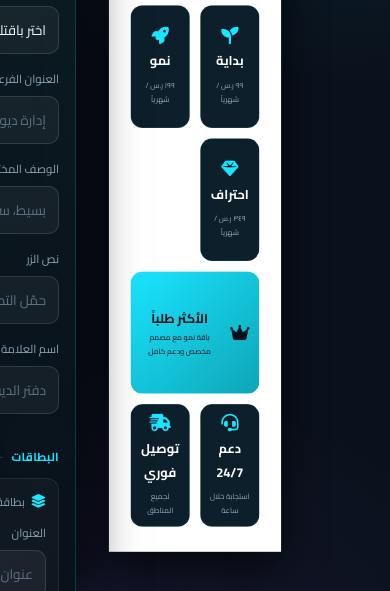
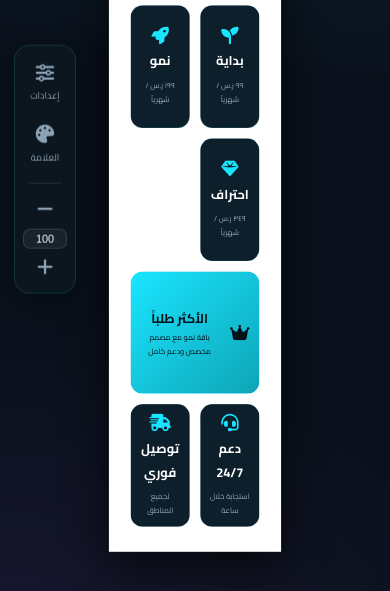
Before and after one commit to abnmazin/any-design, a website built with Vite: page templates/bento/bento.html in a window 390 px wide. Shown: the part 253-844 px from the top of the page. Built offline with nearby package versions, Linux system fonts and the light colour scheme; a web font is replaced by a local one.

```diff
--- a/assets/css/site.css
+++ b/assets/css/site.css
@@ -95,16 +95,8 @@
 .editor-page { max-width: 100%; height: 100vh; padding-top: 60px; overflow: hidden; }
 
 /* ---- Global top navbar (editor chrome) ---- */
-.editor-top-bar {
-  position: fixed; top: 0; left: 0; right: 0;
-  height: 60px; z-index: 1000;
-  display: flex; align-items: center; justify-content: space-between;
-  padding: 0 20px;
-  background: rgba(255, 255, 255, 0.05);
-  backdrop-filter: blur(10px);
-  -webkit-backdrop-filter: blur(10px);
-  border-bottom: 1px solid rgba(255, 255, 255, 0.1);
-}
+/* The .editor-top-bar itself is injected by ui-config.js buildUI() STYLE.
+   Only the shared helper classes for its children live here. */
 .editor-top-bar .top-bar-center {
   color: var(--muted); font-size: 0.85rem; font-weight: 600;
   white-space: nowrap; overflow: hidden; text-overflow: ellipsis;
@@ -128,51 +120,9 @@
 .logo-box i { color: inherit; }
 
 /* ---- Canva-style tool rail (left sidebar) ---- */
-.tool-rail {
-  position: fixed; left: 0; top: 60px; height: calc(100vh - 60px); width: 76px;
-  background: rgba(9, 17, 26, 0.98);
-  backdrop-filter: blur(10px);
-  -webkit-backdrop-filter: blur(10px);
-  border-right: 1px solid rgba(255, 255, 255, 0.1);
-  display: flex; flex-direction: column; align-items: center;
-  padding: 16px 0; gap: 6px; z-index: 300;
-}
-.tool-rail button {
-  width: 64px; padding: 10px 4px; border: none; border-radius: 12px;
-  background: transparent; color: var(--muted); cursor: pointer;
-  display: flex; flex-direction: column; align-items: center; gap: 6px;
-  font-family: inherit; transition: transform 0.15s ease, color 0.15s ease, background 0.15s ease;
-}
-.tool-rail button i { font-size: 1.15rem; }
-.tool-rail button span { font-size: 0.6rem; font-weight: 700; }
-.tool-rail button:hover { color: #fff; background: rgba(255, 255, 255, 0.08); }
-.tool-rail button:active { transform: scale(0.95); }
-.tool-rail button.active { color: #fff; background: rgba(255, 255, 255, 0.1); }
-
-.tool-rail .rail-history {
-  display: flex; gap: 4px; align-items: center; justify-content: center;
-  width: 100%; padding-top: 8px;
-}
-.tool-rail .rail-history button {
-  width: 30px; height: 30px; padding: 0; border-radius: 8px;
-  display: flex; align-items: center; justify-content: center;
-}
-
-/* Zoom control pinned to the bottom of the rail */
-.tool-rail .rail-zoom {
-  margin-top: auto; display: flex; flex-direction: column; align-items: center;
-  gap: 6px; padding-top: 10px; width: 100%;
-}
-.tool-rail .rail-zoom button {
-  width: 34px; height: 30px; padding: 0; border-radius: 8px;
-  display: flex; align-items: center; justify-content: center;
-}
-.tool-rail .rail-zoom #zoomValue {
-  width: 46px; padding: 3px 0; text-align: center;
-  background: rgba(255, 255, 255, 0.06); border: 1px solid rgba(255, 255, 255, 0.12);
-  border-radius: 7px; color: var(--text); font-size: 0.72rem; font-family: inherit;
-}
-.tool-rail .rail-zoom #zoomValue:focus { outline: none; border-color: var(--cyan); }
+/* Tool rail is now injected as a floating pill by ui-config.js buildUI(). */
+/* The .tool-rail styles below are intentionally minimal — the authoritative
+   styles live in the injected STYLE block in ui-config.js. */
 
 /* Docking note: the tool rail and drawer are fixed-positioned; the canvas is
    centered within the available space by updateCanvasScale() in JS. */
--- a/assets/js/interactions.js
+++ b/assets/js/interactions.js
@@ -37,10 +37,13 @@
     const w = wrapper.offsetWidth;
     const h = wrapper.offsetHeight;
     if (!w || !h) return;
-    // Available viewport space minus the tool rail and open drawer.
-    const rail = 76;
-    const drawerW = drawer && drawer.classList.contains('open') ? 300 : 0;
-    const availW = window.innerWidth - rail - drawerW;
+    // Available viewport space minus the floating rail's footprint and, when
+    // open, the sidebar's width. The rail is a 62px pill 14px from the left edge.
+    const railInset = 14;
+    const railW = 62;
+    const sideGap = 12;
+    const drawerW = drawer && drawer.classList.contains('is-open') ? 300 : 0;
+    const availW = window.innerWidth - railInset - railW - sideGap - drawerW;
     const availH = window.innerHeight - 60;
     const ratio = Math.min(availW / w, availH / h, 1) * 0.9 * state.userZoom;
     state.currentScale = ratio;
--- a/assets/js/ui-config.js
+++ b/assets/js/ui-config.js
@@ -12,16 +12,21 @@
 
         /* ---- Left sidebar (Glassmorphism / Dark Mode) ---- */
         #editorSidebar {
-            position: fixed; left: 76px; top: 60px; height: calc(100vh - 60px); width: 300px;
+            position: fixed; left: 82px; top: 68px; width: 300px;
+            max-height: calc(100vh - 84px);
             background: linear-gradient(160deg, rgba(13, 31, 37, 0.92), rgba(9, 17, 26, 0.96));
-            border-right: 1px solid rgba(26, 229, 255, 0.18);
+            border: 1px solid rgba(26, 229, 255, 0.18);
             backdrop-filter: blur(20px); -webkit-backdrop-filter: blur(20px);
-            box-shadow: 20px 0 40px rgba(0, 0, 0, 0.5);
+            box-shadow: 8px 0 30px rgba(0, 0, 0, 0.45);
+            border-radius: 0 14px 14px 0;
             z-index: 90; display: flex; flex-direction: column;
-            transform: translateX(-100%); transition: transform 0.28s ease;
-            pointer-events: auto;
+            transform: translateX(-105%); transition: transform 0.28s ease, visibility 0s 0.28s;
+            pointer-events: none; visibility: hidden;
         }
-        #editorSidebar.open { transform: translateX(0); }
+        #editorSidebar.is-open {
+            transform: translateX(0); pointer-events: auto; visibility: visible;
+            transition: transform 0.28s ease, visibility 0s 0s;
+        }
         #editorSidebar .es-head { display: flex; align-items: center; justify-content: space-between; padding: 14px 16px; }
         #editorSidebar .es-head h3 { color: #f0fdfa; font-size: 1.05rem; margin: 0; }
         #editorSidebar .es-close { background: none; border: none; color: #8ba3b5; font-size: 1.4rem; cursor: pointer; }
@@ -71,25 +76,43 @@
         /* ---- Top bar ---- */
         .es-export-btn { display: inline-flex; align-items: center; gap: 8px; }
 
-        /* ---- Tool rail ---- */
-        .tool-rail { position: fixed; left: 0; top: 0; bottom: 0; width: 76px; z-index: 100;
-            background: rgba(9, 17, 26, 0.92); border-right: 1px solid rgba(26, 229, 255, 0.12);
-            backdrop-filter: blur(20px); -webkit-backdrop-filter: blur(20px);
-            display: flex; flex-direction: column; align-items: center; padding-top: 12px; gap: 4px; }
-        .tool-rail button { width: 60px; padding: 10px 0; background: none; border: none; border-radius: 12px;
-            color: #8ba3b5; font-size: 0.62rem; cursor: pointer; font-family: inherit; display: flex;
-            flex-direction: column; align-items: center; gap: 5px; transition: color 0.15s ease, background 0.15s ease; }
-        .tool-rail button i { font-size: 1.25rem; }
-        .tool-rail button:hover { color: #f0fdfa; background: rgba(255, 255, 255, 0.05); }
-        .tool-rail button.active { color: #fff; background: rgba(26, 229, 255, 0.15); }
-        .tool-rail .rail-zoom { margin-top: auto; display: flex; flex-direction: column; align-items: center; gap: 6px; padding-bottom: 14px; }
-        .tool-rail .rail-zoom button { width: 34px; padding: 6px 0; }
-        .tool-rail #zoomValue { width: 48px; background: rgba(255, 255, 255, 0.06); border: 1px solid rgba(255, 255, 255, 0.12);
-            color: #f0fdfa; text-align: center; border-radius: 8px; font-size: 0.7rem; padding: 4px 0; }
+        /* ---- Tool rail (compact floating vertical pill) ---- */
+        .tool-rail {
+            position: fixed; left: 14px; top: 50%;
+            transform: translateY(-50%);
+            width: 62px; height: auto; z-index: 100;
+            background: rgba(13, 23, 31, 0.94);
+            border: 1px solid rgba(26, 229, 255, 0.14);
+            backdrop-filter: blur(18px); -webkit-backdrop-filter: blur(18px);
+            box-shadow: 0 8px 32px rgba(0, 0, 0, 0.45), 0 0 1px rgba(26, 229, 255, 0.15);
+            border-radius: 16px;
+            display: flex; flex-direction: column; align-items: center;
+            padding: 10px 6px; gap: 4px;
+        }
+        .tool-rail button {
+            width: 50px; padding: 9px 0; background: none; border: none; border-radius: 10px;
+            color: #8ba3b5; font-size: 0.58rem; cursor: pointer; font-family: inherit; display: flex;
+            flex-direction: column; align-items: center; gap: 4px;
+            transition: color 0.15s ease, background 0.15s ease;
+        }
+        .tool-rail button i { font-size: 1.15rem; }
+        .tool-rail button:hover { color: #f0fdfa; background: rgba(255, 255, 255, 0.06); }
+        .tool-rail button.active { color: #fff; background: rgba(26, 229, 255, 0.18); }
+        .tool-rail .rail-divider { width: 32px; height: 1px; background: rgba(255,255,255,0.1); margin: 4px 0; }
+        .tool-rail .rail-zoom {
+            display: flex; flex-direction: column; align-items: center; gap: 5px; padding-top: 4px; width: 100%;
+        }
+        .tool-rail .rail-zoom button {
+            width: 34px; padding: 5px 0; border-radius: 8px;
+        }
+        .tool-rail #zoomValue {
+            width: 44px; background: rgba(255, 255, 255, 0.06); border: 1px solid rgba(255, 255, 255, 0.12);
+            color: #f0fdfa; text-align: center; border-radius: 7px; font-size: 0.68rem; padding: 3px 0;
+        }
 
-        .editor-top-bar { position: fixed; top: 0; left: 76px; right: 0; height: 60px; z-index: 95;
+        .editor-top-bar { position: fixed; top: 0; left: 0; right: 0; height: 60px; z-index: 95;
             display: flex; align-items: center; justify-content: space-between; padding: 0 20px;
-            background: rgba(9, 17, 26, 0.9); border-bottom: 1px solid rgba(26, 229, 255, 0.12);
+            background: rgba(9, 17, 26, 0.92); border-bottom: 1px solid rgba(26, 229, 255, 0.12);
             backdrop-filter: blur(20px); -webkit-backdrop-filter: blur(20px); }
         .editor-top-bar .top-bar-title { color: #f0fdfa; font-weight: 700; font-size: 0.95rem; }
         .editor-top-bar .top-bar-right, .editor-top-bar .top-bar-left { display: flex; align-items: center; gap: 10px; }
@@ -113,6 +136,7 @@
         <nav class="tool-rail" aria-label="أدوات التصميم">
             <button type="button" data-tool="content"><i class="fas fa-sliders"></i><span>إعدادات</span></button>
             <button type="button" data-tool="brand"><i class="fas fa-palette"></i><span>العلامة</span></button>
+            <div class="rail-divider"></div>
             <div class="rail-zoom">
                 <button type="button" id="zoomOut" title="تصغير"><i class="fas fa-minus"></i></button>
                 <input type="text" id="zoomValue" value="100" inputmode="numeric" aria-label="نسبة التكبير">
--- a/package.json
+++ b/package.json
@@ -12,6 +12,6 @@
     "vite": "^6.4.3"
   },
   "dependencies": {
-    "html2canvas": "^1.4.1"
+    "html-to-image": "^1.11.13"
   }
 }
```
Also changed, not shown: assets/js/events.js (+23 -13 lines), dist/app/home.html, dist/app/index.html, dist/index.html, dist/templates/bento/bento.html, dist/templates/debt-ledger/studio.html, dist/templates/phone-1/phone-1.html, dist/templates/phone-2/phone-2.html, dist/templates/story/story.html, dist/templates/wedding/wedding.html, dist/templates/windows-1/windows-1.html, dist/templates/windows-2/windows-2.html, 1 other file.
